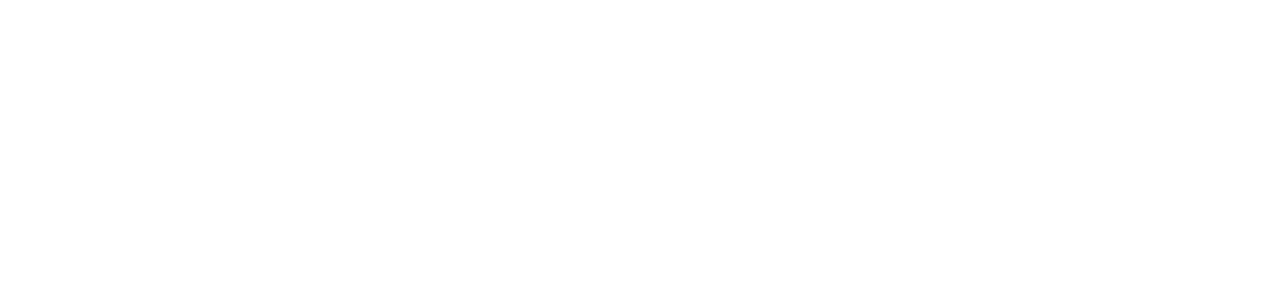
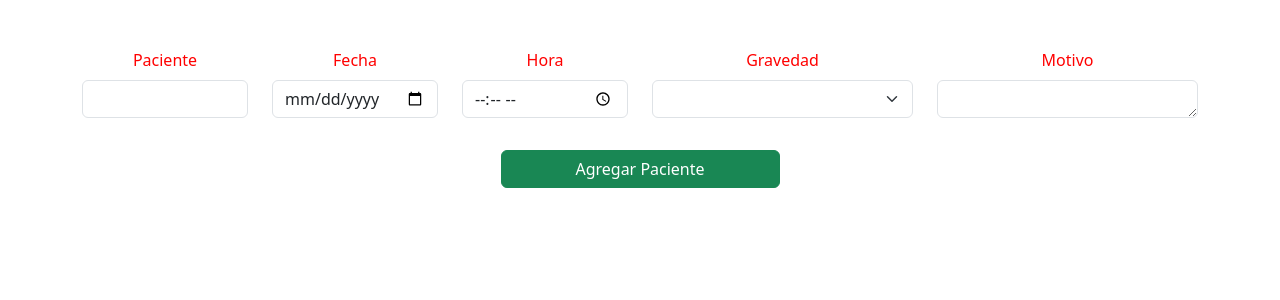
Before and after one commit to Sky1Ly/citas-medicas, a Vue app: page / in a window 1280 px wide. Shown: the top 300 px of the page. Built offline with nearby package versions, Linux system fonts and the light colour scheme.

Commit message:
Se crea formulario y se trabaja en la validación

```diff
--- a/src/App.vue
+++ b/src/App.vue
@@ -1,12 +1,87 @@
 <script>
-
+  export default {
+    data() {
+      return {
+        gravedades: ["Baja", "Media", "Alta"],
+        pacienteTx: "",
+        fecha: "",
+        hora: "",
+        gravedad: "",
+        motivoTx: "",
+        conContenido: false,
+        sinContenido: true
+      }
+    },
+    methods: {
+      textoRojo(){
+        if (this.pacienteTx != '') {
+          this.conContenido = true
+          this.sinContenido = false
+        }
+        if (this.fecha != '') {
+          this.conContenido = true
+          this.sinContenido = false
+        }
+        if (this.hora != '') {
+          this.conContenido = true
+          this.sinContenido = false
+        }
+        if (this.motivoTx != '') {
+          this.conContenido = true
+          this.sinContenido = false
+        }
+      }
+    },
+  }
 </script>
 
 <template>
-  <div>
+  <div class="container">
+    <div class="row mt-5">
+      <div class="col-sm-2 mb-3 text-center">
+        <label for="paciente" class="form-label text-center" :class="{conContenido: conContenido, sinContenido: sinContenido}">Paciente</label>
+        <input type="text" class="form-control" id="paciente" v-model="pacienteTx" @change="textoRojo"/>
+      </div>
+      <div class="col-sm-2 mb-3 text-center">
+        <label for="fecha" class="form-label text-center" :class="{conContenido: conContenido, sinContenido: !conContenido}">Fecha</label>
+        <input type="date" class="form-control" id="fecha" v-model="fecha" @change="textoRojo"/>
+      </div>
+      <div class="col-sm-2 mb-3 text-center">
+        <label for="hora" class="form-label text-center" :class="{conContenido: conContenido, sinContenido: !conContenido}">Hora</label>
+        <input type="time" class="form-control" id="hora" v-model="hora" @change="textoRojo"/>
+      </div>
+      <div class="col-sm-3 mb-3 text-center">
+        <label class="form-label text-center" :class="{conContenido: conContenido, sinContenido: !conContenido}">Gravedad</label>
+        <select class="form-select" aria-label="Default select example" v-model="gravedad">
+          <option selected>Seleccione gravedad del paciente</option>
+          <option v-for="(gravedad, i) in gravedades" :value=gravedad :key="i">{{gravedad}}</option>
+        </select>
+      </div>
+      <div class="col-sm-3 mb-3 text-center">
+        <label for="motivo" class="form-label text-center" :class="{conContenido: conContenido, sinContenido: !conContenido}">Motivo</label>
+        <textarea class="form-control" id="motivo" rows="1" v-model="motivoTx" @change="textoRojo"></textarea>
+      </div>
+    </div>
+    <div class="row">
+      <div class="d-flex justify-content-center mt-3">
+        <button type="button" class="btn btn-success w-25">Agregar Paciente</button>
+      </div>
+    </div>
 
+    <p>{{ pacienteTx }}</p>
+    <p>{{ fecha }}</p>
+    <p>{{ hora }}</p>
+    <p>{{ gravedad }}</p>
+    <p>{{ motivoTx }}</p>
   </div>
 </template>
 
 <style>
+  .conContenido {
+    color: #000;
+  }
+
+  .sinContenido {
+    color: red;
+  }
 </style>
--- a/src/main.js
+++ b/src/main.js
@@ -1,5 +1,4 @@
 import { createApp } from 'vue'
-import './style.css'
 import App from './App.vue'
 
 createApp(App).mount('#app')
```
